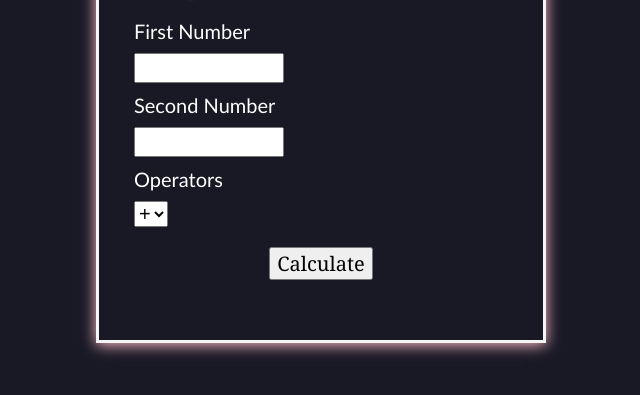
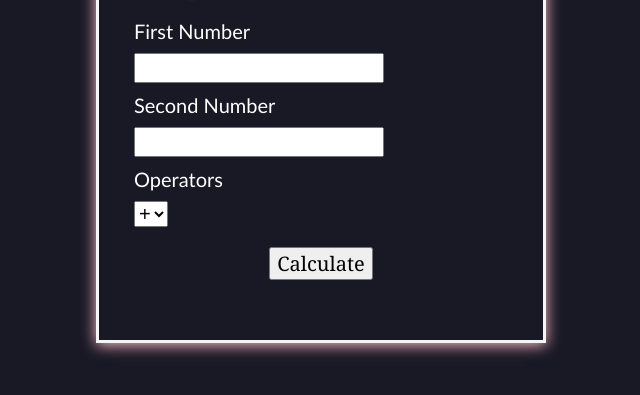
Before and after one commit to jomarberdejo/simplecalculator, a plain HTML site: page index.html in a window 1280 px wide. Shown: the part 229-624 px from the top of the page, without its empty margins (319-959 px from the left). Drawn offline with Linux system fonts and the light colour scheme.

Commit message:
Update style.css

```diff
--- a/style.css
+++ b/style.css
@@ -39,8 +39,8 @@ h1{
 }
 .input-value input{
     height: 30px;
-    max-width: 150px;
-    width: 90%;
+    max-width: 250px;
+
 
 }
 select{
```
